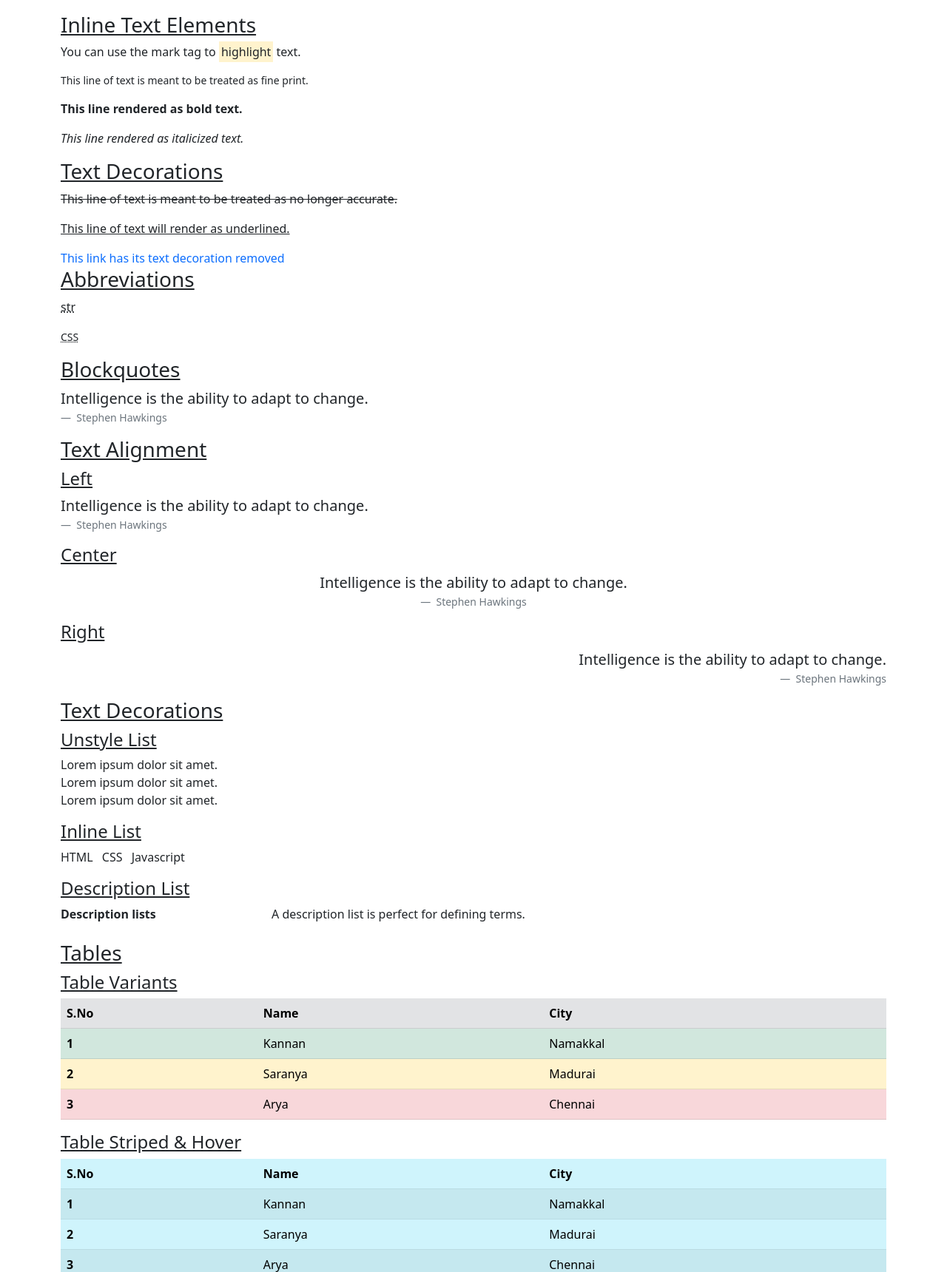
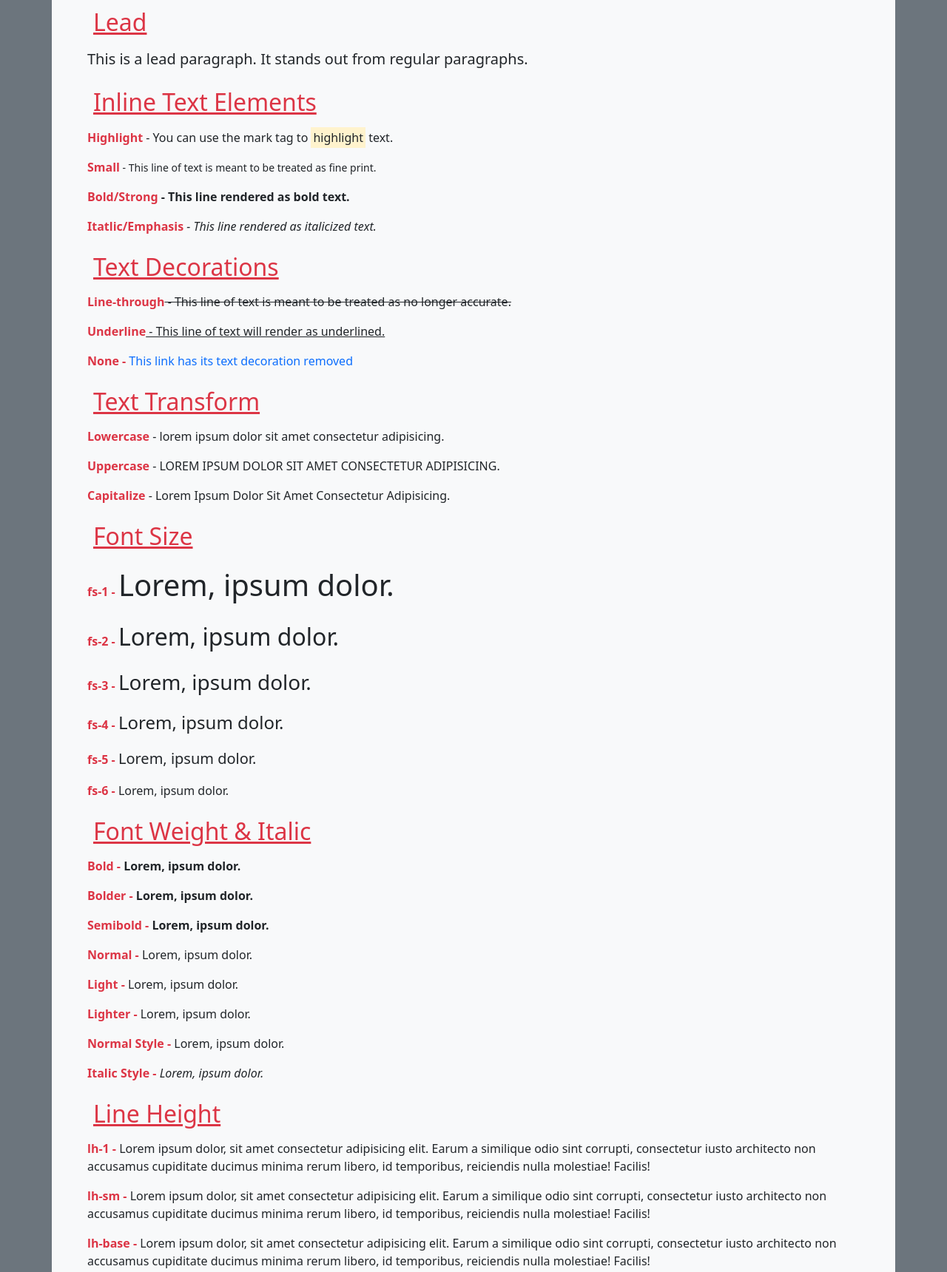
Before and after one commit to aryakarthi/bootstrap_bootcamp, a plain HTML site: page index.html in a window 1280 px wide. Shown: the part 930-2650 px from the top of the page at 74% size. Drawn offline with nearby package versions, Linux system fonts and the light colour scheme.

Commit message:
Added Text utilities

```diff
--- /dev/null
+++ b/css/reset.css
@@ -0,0 +1,5 @@
+* {
+  box-sizing: border-box;
+  margin: 0;
+  padding: 0;
+}
--- a/index.html
+++ b/index.html
@@ -8,23 +8,24 @@
   <link rel="stylesheet" href="./css/bootstrap.min.css">
   <link rel="stylesheet" href="./css/bootstrap.min.css.map">
   <link rel="stylesheet" href="./css/style.css">
+  <link rel="stylesheet" href="./css/reset.css">
   <title>Bootstarp</title>
 </head>
-<body>
-  <section class="banner-section">
-    <div class="container">
+<body class="bg-secondary">
+  <section class="container-section">
+    <div class="container bg-light px-5 py-3">
 
-      <h1 class="text-center">Bootstrap Bootcamp</h1>
+      <h1 class="text-center text-primary p-2">Bootstrap Bootcamp</h1>
 
-      <h3 class="text-decoration-underline">Headings</h3>
-      <p class="h1">h1. Bootstrap heading</p>
-      <p class="h2">h2. Bootstrap heading</p>
-      <p class="h3">h3. Bootstrap heading</p>
-      <p class="h4">h4. Bootstrap heading</p>
-      <p class="h5">h5. Bootstrap heading</p>
-      <p class="h6">h6. Bootstrap heading</p>
+      <h2 class="text-decoration-underline text-danger p-2">Headings</h2>
+      <p class="h1">h1. Bootstrap</p>
+      <p class="h2">h2. Bootstrap</p>
+      <p class="h3">h3. Bootstrap</p>
+      <p class="h4">h4. Bootstrap</p>
+      <p class="h5">h5. Bootstrap</p>
+      <p class="h6">h6. Bootstrap</p>
 
-      <h3 class="text-decoration-underline">Display Headings</h3>
+      <h2 class="text-decoration-underline text-danger p-2">Display Headings</h2>
 
       <h1 class="display-1">Display 1</h1>
       <h1 class="display-2">Display 2</h1>
@@ -33,31 +34,71 @@
       <h1 class="display-5">Display 5</h1>
       <h1 class="display-6">Display 6</h1>
 
-      <h3 class="text-decoration-underline">Lead</h3>
+      <h2 class="text-decoration-underline text-danger p-2">Lead</h2>
 
       <p class="lead">
         This is a lead paragraph. It stands out from regular paragraphs.
       </p>
 
-      <h3 class="text-decoration-underline">Inline Text Elements</h3>
+      <h2 class="text-decoration-underline text-danger p-2">Inline Text Elements</h2>
 
-      <p>You can use the mark tag to <span class="mark">highlight</span> text.</p>
-      <p class="small">This line of text is meant to be treated as fine print.</p>
-      <p class="fw-bold">This line rendered as bold text.</p>
-      <p class="fst-italic">This line rendered as italicized text.</p>
+      <p><span class="fw-bold text-danger">Highlight</span> - You can use the mark tag to <span class="mark">highlight</span> text.</p>
+      <p><span class="fw-bold text-danger">Small</span><span class="small"> - This line of text is meant to be treated as fine print.</span></p>
+      <p><span class="fw-bold text-danger">Bold/Strong</span><span class="fw-bold"> - This line rendered as bold text.</span></p>
+      <p><span class="fw-bold text-danger">Itatlic/Emphasis</span><span class="fst-italic"> - This line rendered as italicized text.</span></p>
 
-      <h3 class="text-decoration-underline">Text Decorations</h3>
+      <h2 class="text-decoration-underline text-danger p-2">Text Decorations</h2>
 
-      <p class="text-decoration-line-through">This line of text is meant to be treated as no longer accurate.</p>
-      <p class="text-decoration-underline">This line of text will render as underlined.</p>
-      <a href="#" class="text-decoration-none">This link has its text decoration removed</a>
+      <p><span class="fw-bold text-danger">Line-through</span><span class="text-decoration-line-through"> - This line of text is meant to be treated as no longer accurate.</span> </p>
+      <p><span class="fw-bold text-danger">Underline</span><span class="text-decoration-underline"> - This line of text will render as underlined.</span></p>
+      <p><span class="fw-bold text-danger">None - </span><a href="#" class="text-decoration-none"><span>This link has its text decoration removed</span></a></p>
 
-      <h3 class="text-decoration-underline">Abbreviations</h3>
+      <h2 class="text-decoration-underline text-danger p-2">Text Transform</h2>
+
+      <p><span class="fw-bold text-danger">Lowercase</span><span class="text-lowercase"> - Lorem ipsum dolor sit amet consectetur adipisicing.</span></p>
+      <p><span class="fw-bold text-danger">Uppercase</span><span class="text-uppercase"> - Lorem ipsum dolor sit amet consectetur adipisicing.</span></p>
+      <p><span class="fw-bold text-danger">Capitalize</span><span class="text-capitalize"> - Lorem ipsum dolor sit amet consectetur adipisicing.</span></p>
+
+      <h2 class="text-decoration-underline text-danger p-2">Font Size</h2>
+
+      <p><span class="fw-bold text-danger">fs-1 - </span> <span class="fs-1">Lorem, ipsum dolor.</span></p>
+      <p><span class="fw-bold text-danger">fs-2 - </span> <span class="fs-2">Lorem, ipsum dolor.</span></p>
+      <p><span class="fw-bold text-danger">fs-3 - </span> <span class="fs-3">Lorem, ipsum dolor.</span></p>
+      <p><span class="fw-bold text-danger">fs-4 - </span> <span class="fs-4">Lorem, ipsum dolor.</span></p>
+      <p><span class="fw-bold text-danger">fs-5 - </span> <span class="fs-5">Lorem, ipsum dolor.</span></p>
+      <p><span class="fw-bold text-danger">fs-6 - </span> <span class="fs-6">Lorem, ipsum dolor.</span></p>
+
+      <h2 class="text-decoration-underline text-danger p-2">Font Weight & Italic</h2>
+
+      <p><span class="fw-bold text-danger">Bold - </span> <span class="fw-bold">Lorem, ipsum dolor.</span></p>
+      <p><span class="fw-bold text-danger">Bolder - </span> <span class="fw-bolder">Lorem, ipsum dolor.</span></p>
+      <p><span class="fw-bold text-danger">Semibold - </span> <span class="fw-semibold">Lorem, ipsum dolor.</span></p>
+      <p><span class="fw-bold text-danger">Normal - </span> <span class="fw-normal">Lorem, ipsum dolor.</span></p>
+      <p><span class="fw-bold text-danger">Light - </span> <span class="fw-light">Lorem, ipsum dolor.</span></p>
+      <p><span class="fw-bold text-danger">Lighter - </span> <span class="fw-lighter">Lorem, ipsum dolor.</span></p>
+      <p><span class="fw-bold text-danger">Normal Style - </span> <span class="fst-normal">Lorem, ipsum dolor.</span></p>
+      <p><span class="fw-bold text-danger">Italic Style - </span> <span class="fst-italic">Lorem, ipsum dolor.</span></p>
+
+
+
+      <h2 class="text-decoration-underline text-danger p-2">Line Height</h2>
+
+      <p><span class="fw-bold text-danger">lh-1 - </span> <span class="lh-1">Lorem ipsum dolor, sit amet consectetur adipisicing elit. Earum a similique odio sint corrupti, consectetur iusto architecto non accusamus cupiditate ducimus minima rerum libero, id temporibus, reiciendis nulla molestiae! Facilis!</span></p>
+      <p><span class="fw-bold text-danger">lh-sm - </span> <span class="lh-sm">Lorem ipsum dolor, sit amet consectetur adipisicing elit. Earum a similique odio sint corrupti, consectetur iusto architecto non accusamus cupiditate ducimus minima rerum libero, id temporibus, reiciendis nulla molestiae! Facilis!</span></p>
+      <p><span class="fw-bold text-danger">lh-base - </span> <span class="lh-base">Lorem ipsum dolor, sit amet consectetur adipisicing elit. Earum a similique odio sint corrupti, consectetur iusto architecto non accusamus cupiditate ducimus minima rerum libero, id temporibus, reiciendis nulla molestiae! Facilis!</span></p>
+      <p><span class="fw-bold text-danger">lh-lg - </span> <span class="lh-lg">Lorem ipsum dolor, sit amet consectetur adipisicing elit. Earum a similique odio sint corrupti, consectetur iusto architecto non accusamus cupiditate ducimus minima rerum libero, id temporibus, reiciendis nulla molestiae! Facilis!</span></p>
+
+      <h2 class="text-decoration-underline text-danger p-2">Monospace</h2>
+
+      <p class="font-monospace">Lorem ipsum dolor sit amet consectetur adipisicing elit. Assumenda, beatae?</p>
+
+
+      <h2 class="text-decoration-underline text-danger p-2">Abbreviations</h2>
 
       <p><abbr title="String">str</abbr></p>
       <p><abbr title="Cascading Style Sheet" class="initialism">CSS</abbr></p>
 
-      <h3 class="text-decoration-underline">Blockquotes</h3>
+      <h2 class="text-decoration-underline text-danger p-2">Blockquotes</h2>
 
       <figure>
         <blockquote class="blockquote">
@@ -68,9 +109,9 @@
         </figcaption>
       </figure>
 
-      <h3 class="text-decoration-underline">Text Alignment</h3>
+      <h2 class="text-decoration-underline text-danger p-2">Text Alignment</h2>
 
-      <h4 class="text-decoration-underline">Left</h4>
+      <h4 class="text-decoration-underline text-success text-start">Left</h4>
 
       <figure class="text-start">
         <blockquote class="blockquote">
@@ -81,7 +122,7 @@
         </figcaption>
       </figure>
 
-      <h4 class="text-decoration-underline">Center</h4>
+      <h4 class="text-decoration-underline text-success text-center">Center</h4>
 
       <figure class="text-center">
         <blockquote class="blockquote">
@@ -92,7 +133,7 @@
         </figcaption>
       </figure>
 
-      <h4 class="text-decoration-underline">Right</h4>
+      <h4 class="text-decoration-underline text-success text-end">Right</h4>
 
       <figure class="text-end">
         <blockquote class="blockquote">
@@ -103,8 +144,9 @@
         </figcaption>
       </figure>
 
-      <h3 class="text-decoration-underline">Text Decorations</h3>
-      <h4 class="text-decoration-underline">Unstyle List</h4>
+      <h2 class="text-decoration-underline text-danger p-2">Text Decorations</h2>
+
+      <h4 class="text-decoration-underline text-success">Unstyle List</h4>
 
       <ul class="list-unstyled">
         <li>Lorem ipsum dolor sit amet.</li>
@@ -112,7 +154,7 @@
         <li>Lorem ipsum dolor sit amet.</li>
       </ul>
 
-      <h4 class="text-decoration-underline">Inline List</h4>
+      <h4 class="text-decoration-underline text-success">Inline List</h4>
 
       <ul class="list-inline">
         <li class="list-inline-item">HTML</li>
@@ -120,16 +162,16 @@
         <li class="list-inline-item">Javascript</li>
       </ul>
 
-      <h4 class="text-decoration-underline">Description List</h4>
+      <h4 class="text-decoration-underline text-success">Description List</h4>
 
       <dl class="row">
         <dt class="col-3">Description lists</dt>
         <dd class="col-9">A description list is perfect for defining terms.</dd>
       </dl>
 
-      <h3 class="text-decoration-underline">Tables</h3>
+      <h2 class="text-decoration-underline text-danger p-2">Tables</h2>
 
-      <h4 class="text-decoration-underline">Table Variants</h4>
+      <h4 class="text-decoration-underline text-success">Table Variants</h4>
 
       <table class="table table-secondary">
         <thead>
@@ -161,7 +203,7 @@
         </tbody>
       </table>
 
-      <h4 class="text-decoration-underline">Table Striped & Hover</h4>
+      <h4 class="text-decoration-underline text-success">Table Striped & Hover</h4>
 
       <table class="table table-info table-striped table-hover">
         <thead>
@@ -193,7 +235,7 @@
         </tbody>
       </table>
 
-      <h3 class="text-decoration-underline">Table Active</h3>
+      <h4 class="text-decoration-underline text-success">Table Active</h4>
 
       <table class="table table-warning">
         <thead>
@@ -225,9 +267,7 @@
         </tbody>
       </table>
 
-      <h3 class="text-decoration-underline">Text Decorations</h3>
 
-      <h3 class="text-decoration-underline">Text Decorations</h3>
 
 
     </div>
```
